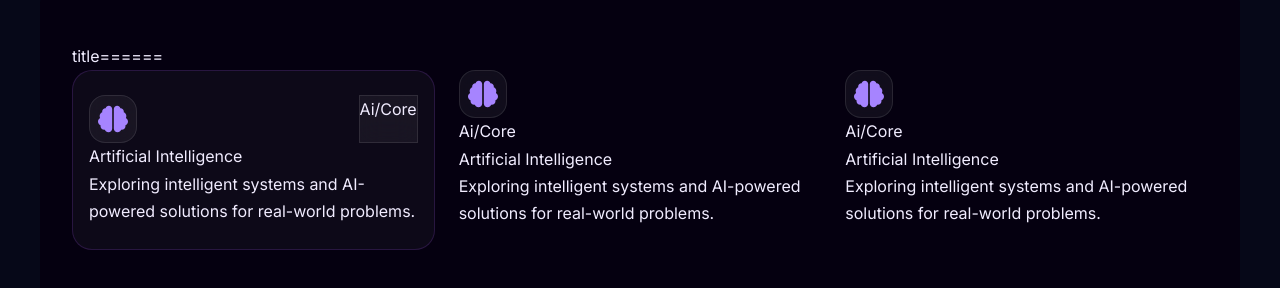
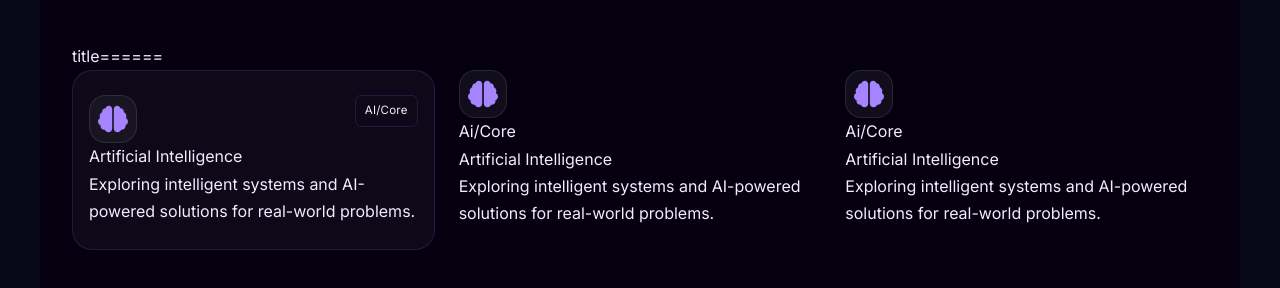
Before and after one commit to nuralamjoy/my_portfolio, a React (Vite) app: page / in a window 1280 px wide. Shown: the part 3853-4141 px from the top of the page. Built offline with nearby package versions, Linux system fonts and the light colour scheme.

Commit message:
icon design for focus area

```diff
--- a/src/components/About/FocusArea.jsx
+++ b/src/components/About/FocusArea.jsx
@@ -7,16 +7,34 @@ const FocusArea = () => {
         <div className="focus-header">title======</div>
 
         <div className="focus-card grid grid-cols-1 md:grid-cols-2 lg:grid-cols-3 gap-6 ">
-          <div className="fa-card bg-[var(--card)] rounded-[20px] border border-[var(--border)] px-4 py-6 ">
-            <div className="fa-card-upper">
-              <div className="fa-card-icon flex justify-between">
-                <div className="w-12 h-12 rounded-2xl bg-white/5 border border-white/10 backdrop-blur-md flex items-center justify-center">
-                  <FaBrain className="text-3xl text-violet-400" />
-                </div>
-                <span className=" bg-white/5 border border-white/10 backdrop-blur-md">
-                  Ai/Core
-                </span>
-              </div>
+
+          <div className="fa-card bg-[var(--card)] rounded-[20px] border border-[var(--border)] px-4 py-6 group">
+            <div className="fa-card-upper flex justify-between items-start">
+
+                  <div className="w-12 h-12 rounded-2xl bg-white/5 border border-white/10 backdrop-blur-md flex items-center justify-center">
+                    <FaBrain className="text-3xl text-violet-400" />
+                  </div>
+
+                  <span
+                    className="
+        text-[11.5px]
+        tracking-[0.02em]
+        text-[var(--muted-dim)]
+        px-[9px]
+        py-[5px]
+        border
+        border-[var(--border)]
+        rounded-md
+        whitespace-nowrap
+        transition-colors
+        duration-300
+        group-hover:text-[var(--accent)]
+        group-hover:border-[var(--accent)]
+      "
+                  >
+                    AI/Core
+                  </span>
+
             </div>
             <h3 className="fa-card-title">Artificial Intelligence</h3>
             <p className="fa-card-desc">
```
